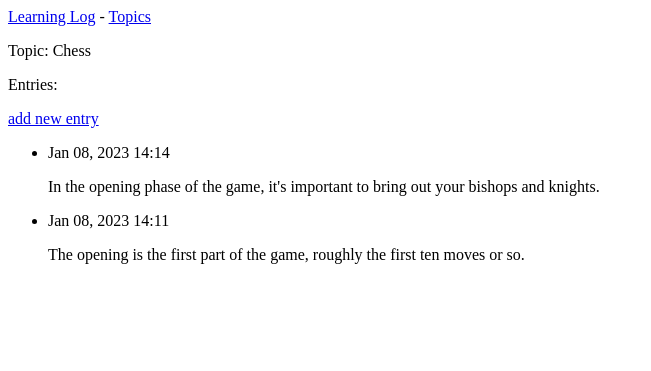
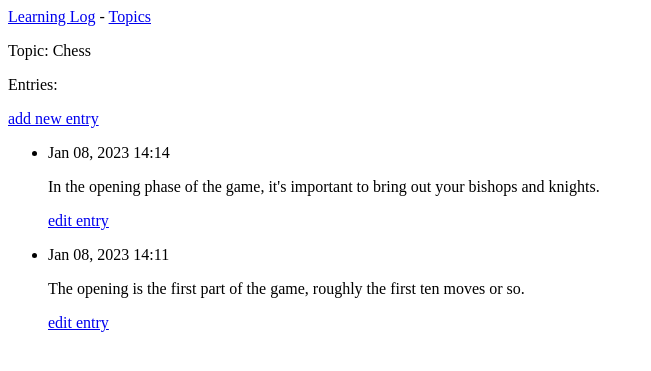
Before and after one commit to wowkingah/learning_log, a Django app: page /topics/1/ in a window 1280 px wide. Shown: the top 371 px of the page, without its empty margins (0-651 px from the left). Run offline with Django 4.2, Linux system fonts and the light colour scheme; data comes from the database, SQL or seed files in the repository; both versions use the stored data as it was after the commit.

Commit message:
让用户能够输入数据：编辑条目

```diff
--- a/learning_logs/templates/learning_logs/topic.html
+++ b/learning_logs/templates/learning_logs/topic.html
@@ -13,6 +13,9 @@
       <!-- |: 模块过滤器-->
       <p>{{ entry.date_added|date:'M d, Y H:i' }}</p>
       <p>{{ entry.text|linebreaks }}</p>
+      <p>
+        <a href="{% url 'learning_logs:edit_entry' entry.id %}">edit entry</a>
+      </p>
     </li>
   {% empty %}
     <li>
--- a/learning_logs/urls.py
+++ b/learning_logs/urls.py
@@ -20,4 +20,7 @@ urlpatterns = [
 
     # 用于添加新条目的页面
     path('new_entry/<int:topic_id>/', views.new_entry, name='new_entry'),
+
+    # 编辑条目
+    path('edit_entry/<int:entry_id>/', views.edit_entry, name='edit_entry'),
 ]
--- a/learning_logs/views.py
+++ b/learning_logs/views.py
@@ -2,7 +2,7 @@ from django.shortcuts import render
 from django.http import HttpResponseRedirect
 from django.urls import reverse
 
-from .models import Topic
+from .models import Topic, Entry
 from .forms import TopicForm, EntryForm
 
 
@@ -63,3 +63,23 @@ def new_entry(request, topic_id):
 
     context = {'topic': topic, 'form': form}
     return render(request, 'learning_logs/new_entry.html', context)
+
+
+def edit_entry(request, entry_id):
+    """编辑既有条目"""
+    entry = Entry.objects.get(id=entry_id)
+    topic = entry.topic
+
+    if request.method != 'POST':
+        # 初次请求，使用当前条目填充表单
+        form = EntryForm(instance=entry)
+    else:
+        # POST 提交的数据，对数据进行处理
+        form = EntryForm(instance=entry, data=request.POST)
+        if form.is_valid():
+            form.save()
+            return HttpResponseRedirect(reverse('learning_logs:topic',
+                                                args=[topic.id]))
+
+    context = {'entry': entry, 'topic': topic, 'form': form}
+    return render(request, 'learning_logs/edit_entry.html', context)
```
Also changed, not shown: learning_logs/templates/learning_logs/edit_entry.html (added, +15 -0 lines), .README_images/d37ab210.png (added), .README_images/eb05b0aa.png (added), README.md, db.sqlite3.
